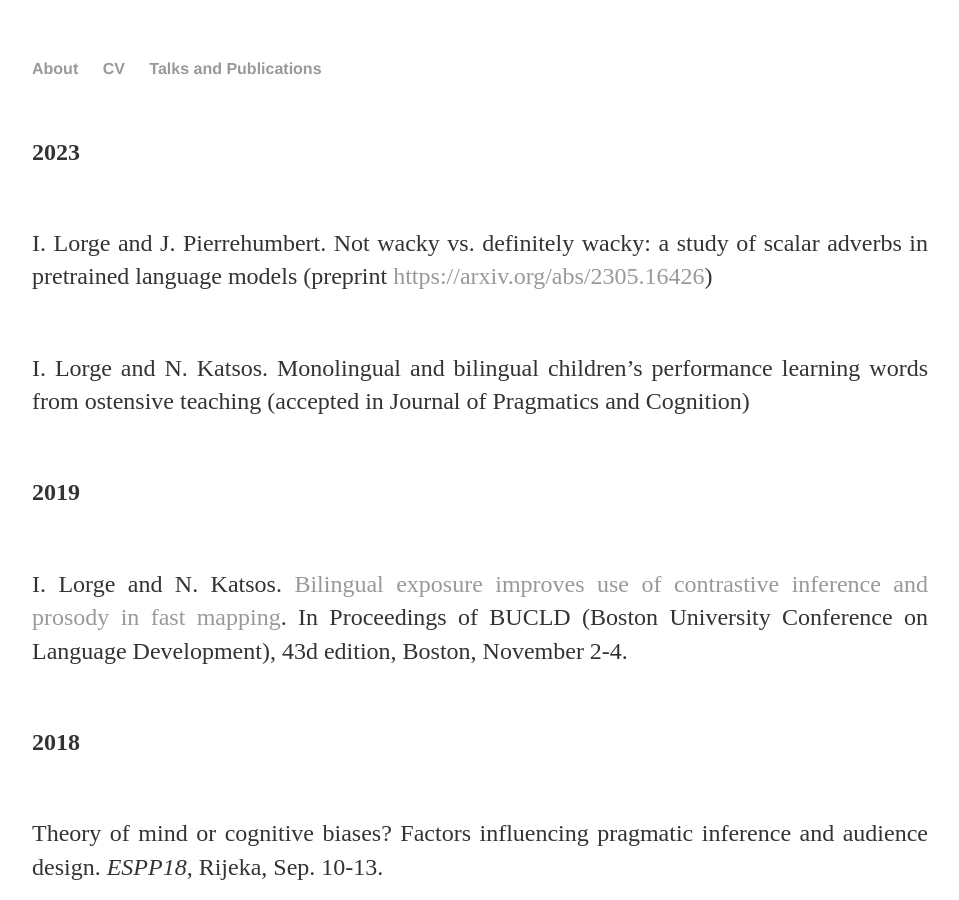
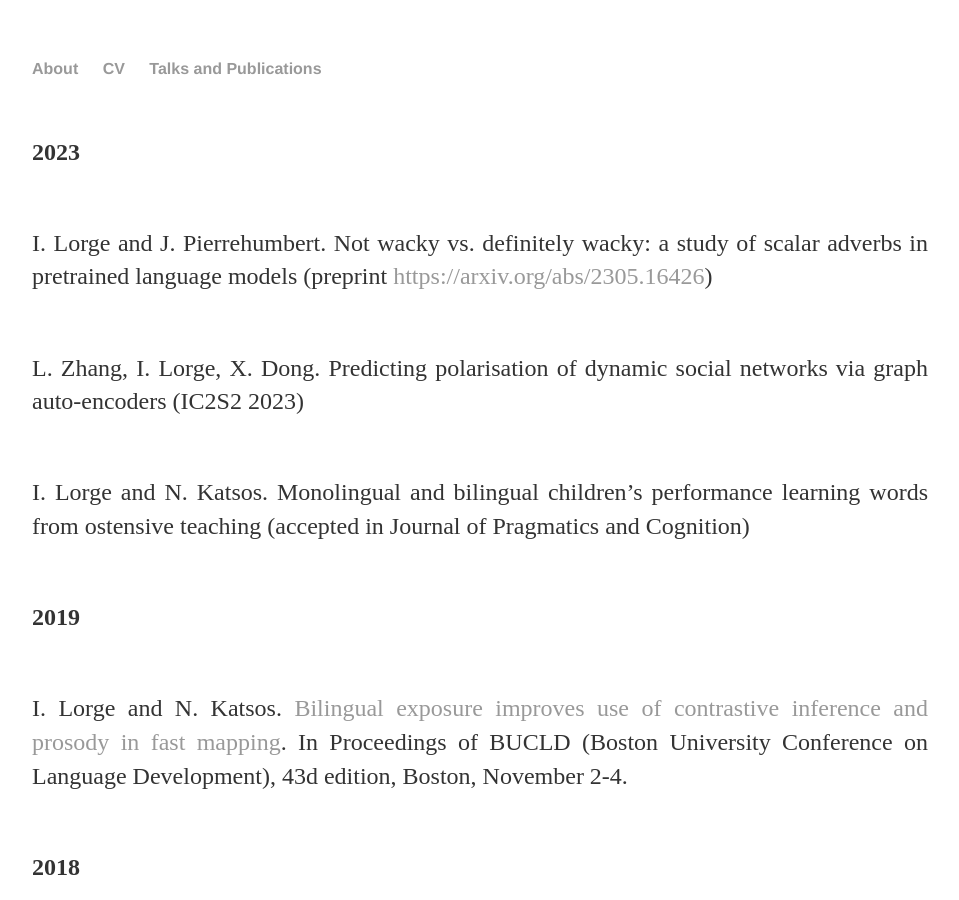
Before and after one commit to isabellelorge/isabellelorge.github.io, a Jekyll site: the page built from Publications.html, in a window 1280 px wide and 900 px high. Shown: the whole window, without its empty margins (160-1119 px from the left). Built offline with Jekyll 4.4.1, drawn with Linux system fonts in a browser that asks for light colours.

Commit message:
Update Publications.html

```diff
--- a/Publications.html
+++ b/Publications.html
@@ -19,6 +19,10 @@ title: Talks and publications
 I. Lorge and J. Pierrehumbert. Not wacky vs. definitely wacky: a study of scalar
 adverbs in pretrained language models (preprint <a href ="https://arxiv.org/abs/2305.16426">https://arxiv.org/abs/2305.16426</a>)
 
+<br> </p>
+
+<p><br>
+L. Zhang, I. Lorge, X. Dong. Predicting polarisation of dynamic social networks via graph auto-encoders (IC2S2 2023)
 <br> </p>
 
 <p><br>
```
